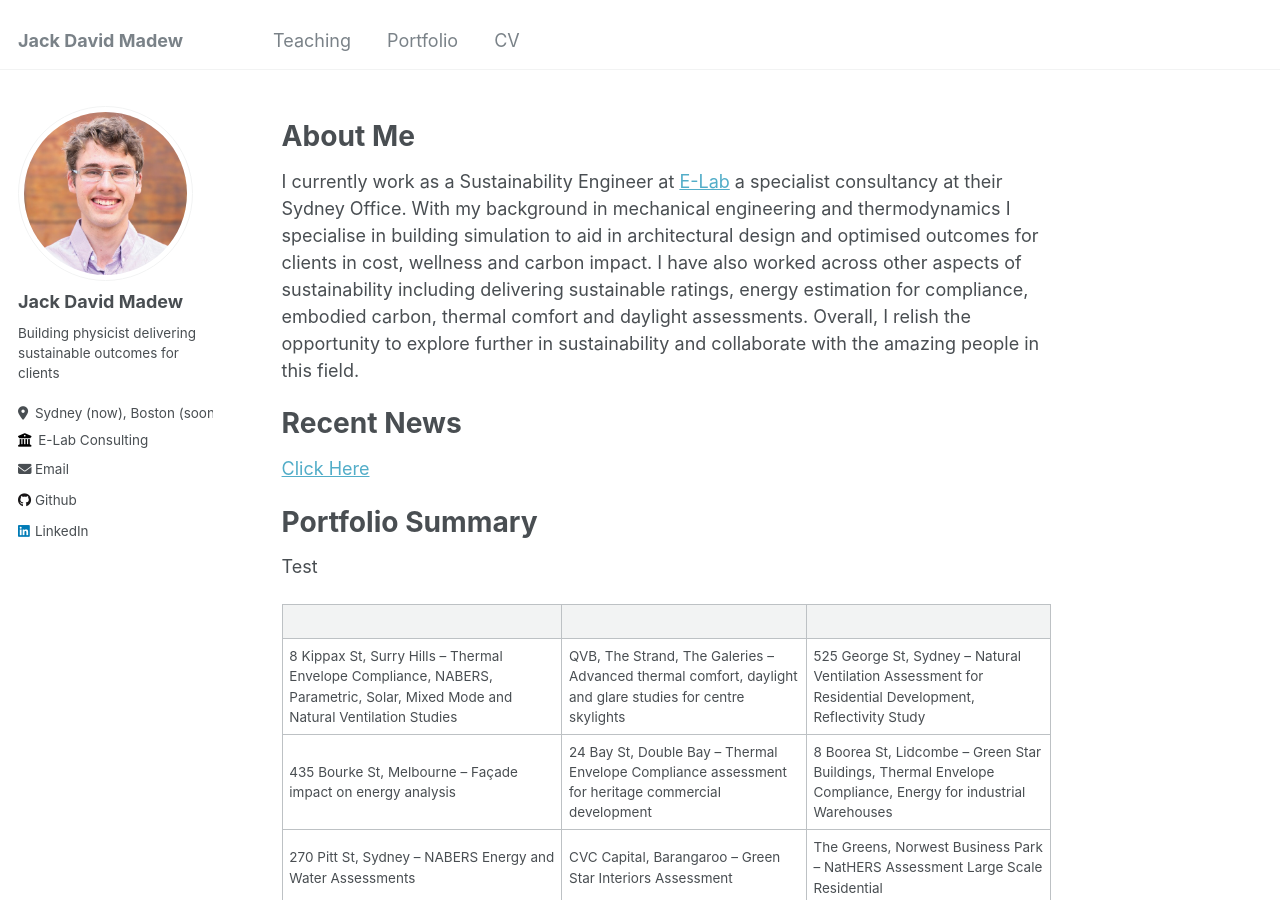
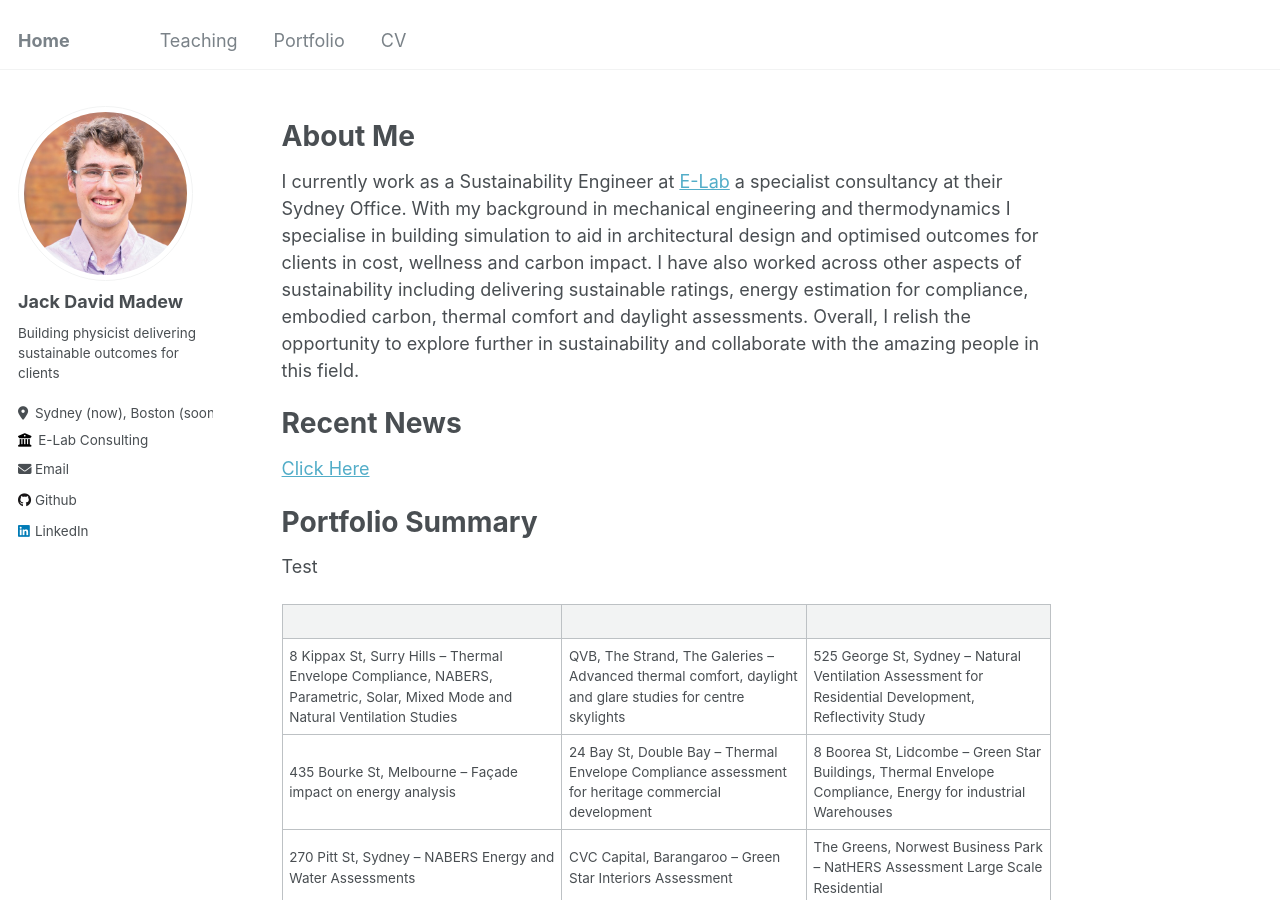
Before and after one commit to JackMadew/jackmadew.github.io, a Jekyll site: the page built from _pages/about.md, in a window 1280 px wide and 900 px high. Built offline with Jekyll 4.4.1, drawn with Linux system fonts in a browser that asks for light colours.

Commit message:
Update _config.yml

```diff
--- a/_config.yml
+++ b/_config.yml
@@ -8,7 +8,7 @@
 
 # Basic Site Settings
 locale                   : "en-US"
-title                    : "Jack David Madew"
+title                    : "Home"
 title_separator          : "-"
 name                     : &name "Jack David Madew"
 description              : &description "Professional Profile"
```
